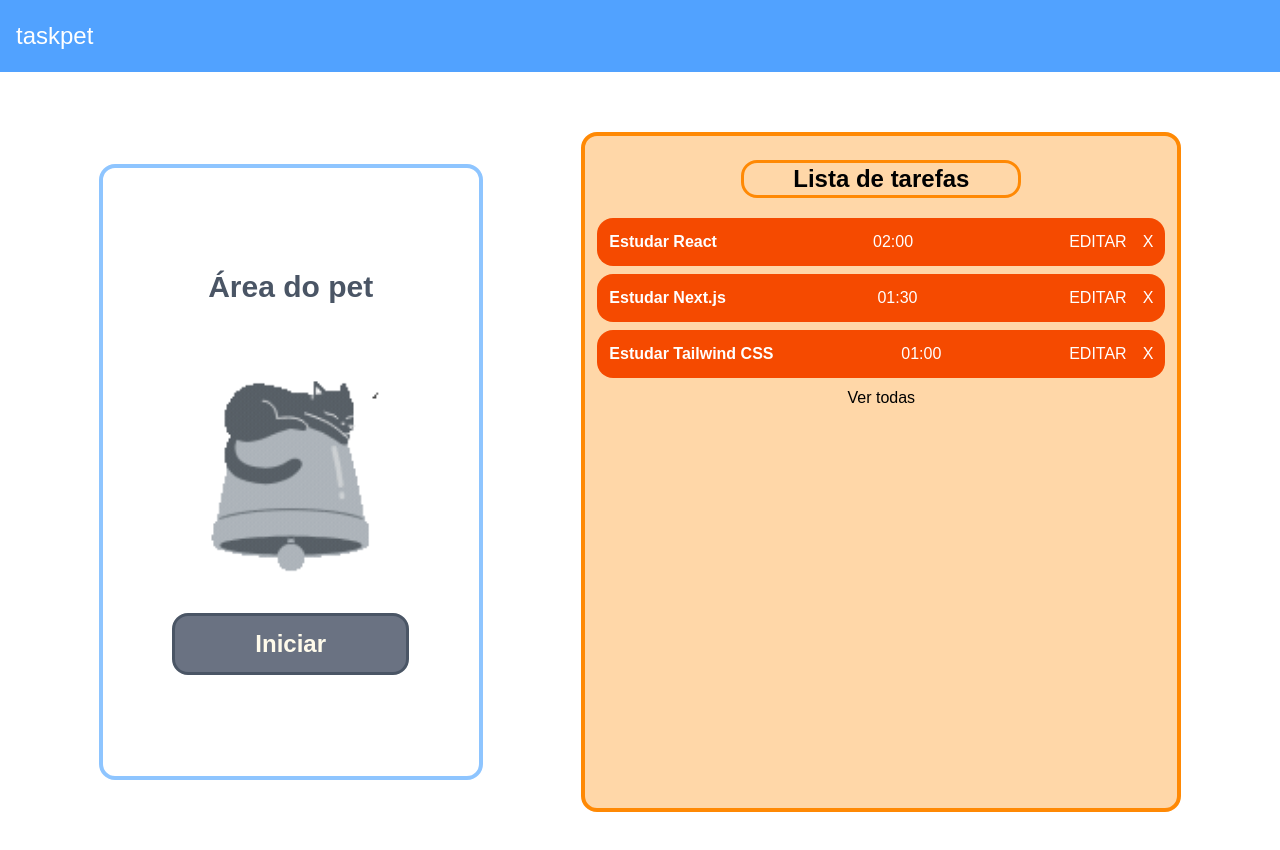
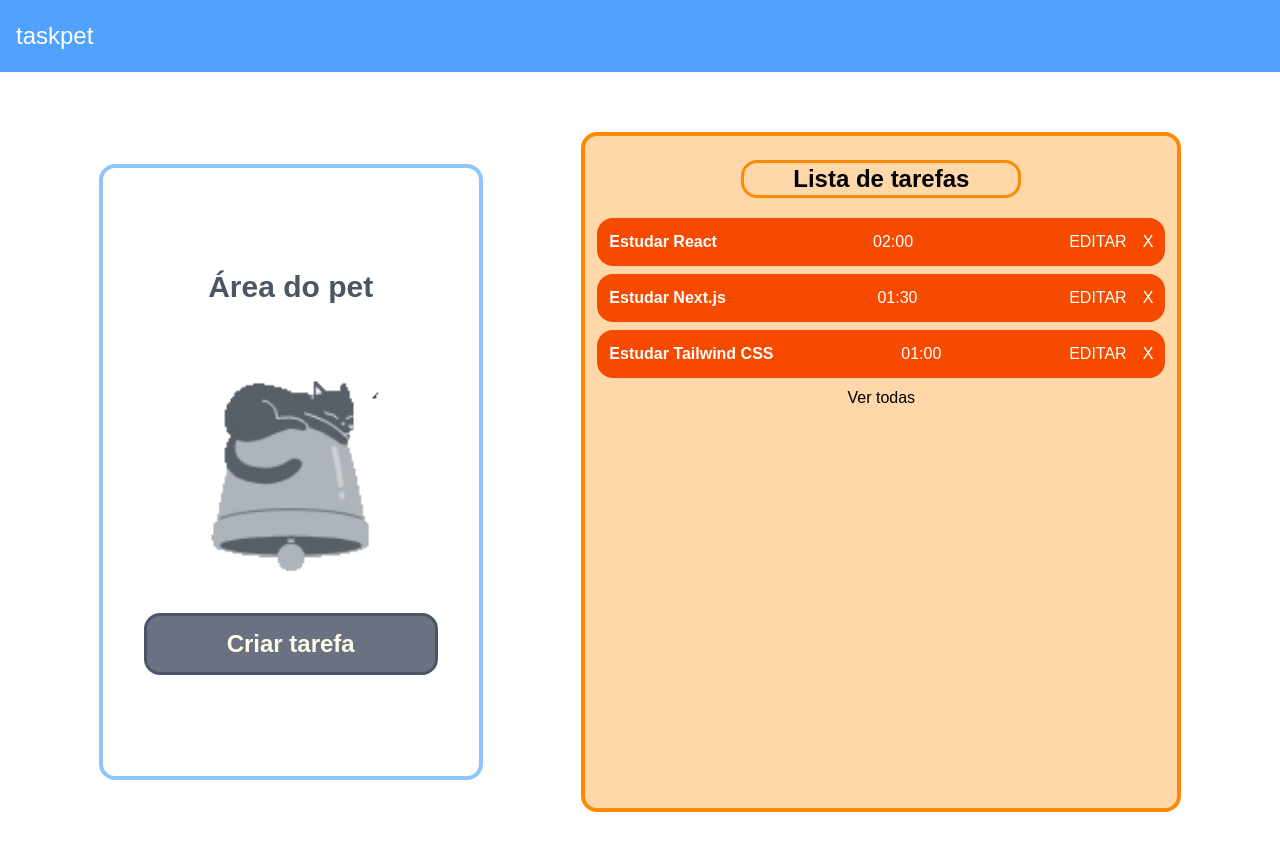
Before and after one commit to luckfer7/taskpet, a Next.js app: page / in a window 1280 px wide. Shown: the top 850 px of the page. Built offline with nearby package versions, Linux system fonts and the light colour scheme.

Commit message:
esboço de modal pronto

```diff
--- a/src/Components/Pet-area/index.jsx
+++ b/src/Components/Pet-area/index.jsx
@@ -4,6 +4,8 @@ import Button from "../Button";
 import Container from "../Container";
 import Title from "../Title";
 import gato from "../../../public/gifcat.gif"
+import { useState } from "react";
+import ModalTasks from "../modal-tasks";
 
 export default function PetArea({ selectedTask }) {
     const isActive = selectedTask !== null;
@@ -11,17 +13,34 @@ export default function PetArea({ selectedTask }) {
         // adicionar a lógica para iniciar a tarefa selecionada
         console.log("Tarefa iniciada:", selectedTask);
     };
+
+    const [isFormOpen, setIsTaskFormOpened] = useState(false);
+
+    // Função que abre o modal
+    const OpenTaskForm = () => {
+        setIsTaskFormOpened(true)
+    }
+
+    // Função que fecha o modal (passada para o componente ModalTasks)
+    const handleCloseModal = () => {
+        setIsTaskFormOpened(false);
+    };
+
+
     return (
         <Container className="border-4 border-blue-300 rounded-2xl w-sm h-[77%] flex flex-col items-center justify-center gap-3 " >
             <Title className=" font-semibold text-3xl text-gray-600 " >Área do pet</Title>
             <Image src={gato} width={250} height={250} alt=" imagem de um gato dormindo em cima de um sino" />
 
             <Button
-                disabled={!isActive}
-                className={`border-3 border-gray-600 bg-gray-500 px-20 py-3 rounded-2xl text-amber-50 text-2xl font-semibold ${isActive ? "bg-green-600" : "bg-gray-400"}`}
+                onClick={ OpenTaskForm } //lembrar de sempre passar a função que abre, não o componente.
+                className={`border-3 border-gray-600 bg-gray-500 px-20 py-3 rounded-2xl text-amber-50 text-2xl font-semibold cursor-pointer`}
             >
-                {isActive ? "Iniciar" : "Iniciar"}
+
+                Criar tarefa
             </Button>
+
+            { isFormOpen && <ModalTasks onClose={handleCloseModal} />}
         </Container>
 
 
--- /dev/null
+++ b/src/Components/modal-tasks/index.jsx
@@ -0,0 +1,15 @@
+export default function ModalTasks({ onClose }) {
+    return (
+        <div className="fixed inset-0 backdrop-blur-xs flex justify-center items-center z-50" >
+            <div className="bg-white p-6 rounded-lg shadow-lg w-96" >
+                <h2 className="text-xl font-bold mb-4">Criar nova tarefa</h2>
+                <button
+                    onClick={onClose} // Ao clicar, executa a função que fecha o modal
+                    className="mt-4 bg-blue-500 text-white px-4 py-2 rounded"
+                >
+                    Fechar
+                </button>
+            </div>
+        </div>
+    )
+}
```
